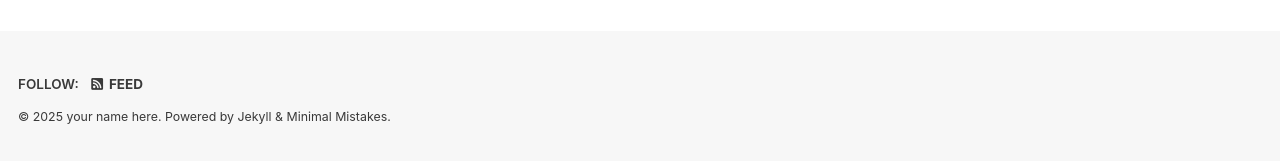
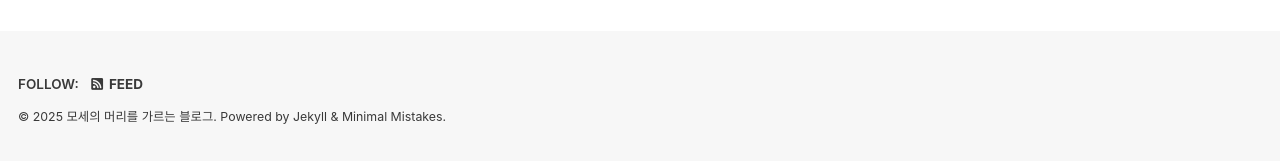
Before and after one commit to choiiis/minimal-mistakes-choiiis-customized, a Jekyll site: the page built from index.html, in a window 1280 px wide and 900 px high, scrolled down 90 px. Shown: the part 736-897 px from the top of the window. Built offline with Jekyll 4.4.1, drawn with Linux system fonts in a browser that asks for light colours; cached includes are drawn as plain includes; some web fonts are replaced; the list of posts is cut into pages by our own code.

Commit message:
fix config.yml

```diff
--- a/_config.yml
+++ b/_config.yml
@@ -22,11 +22,11 @@
 title: "Blog Name Here" # 상단 헤더에 보이는 블로그 명
 title_separator: "&#124;"
 subtitle: # site tagline that appears below site title in masthead
-name: "your name here" # 블로그 닉네임 설정
+name: "모세의 머리를 가르는 블로그" # 블로그 닉네임 설정
 description: "this is my blog!" # 블로그 설명
-url: "https://github-account.github.io" # 블로그 URL
-baseurl: # the subpath of your site, e.g. "/blog"
-repository: "github-account/github-account.github.io" # GitHub Repo 이름
+url: "https://MoseT1.github.io" # 블로그 URL
+baseurl: "/blog" # the subpath of your site, e.g. "/blog"
+repository: "MoseT1/MoseT1.github.io" # GitHub Repo 이름
 teaser: #
 
 # logo                     : # 블로그명 앞에 로고 추가하고 싶을 경우 사용
@@ -98,7 +98,7 @@
 
 # Site Author
 author:
-  name: "your name here" # 블로그 닉네임
+  name: "Moses Kim" # 블로그 닉네임
   avatar: "/assets/images/meee.png" # 블로그 프로필 사진
   #   bio              : "hi all!"
   # location         : "Seoul, Korea"
```
